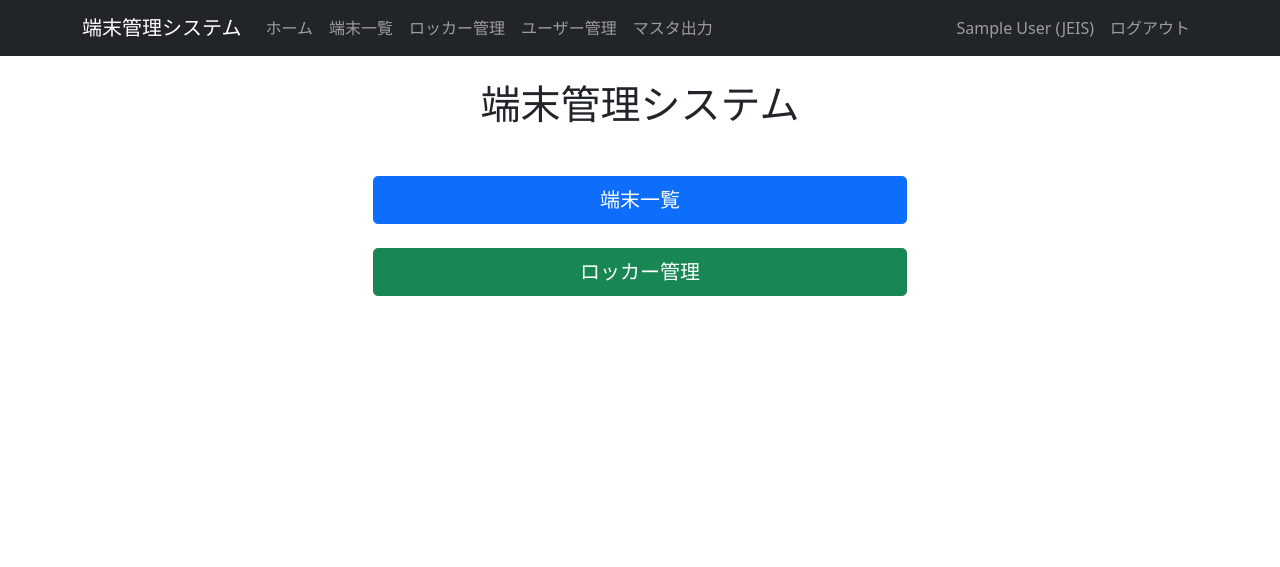
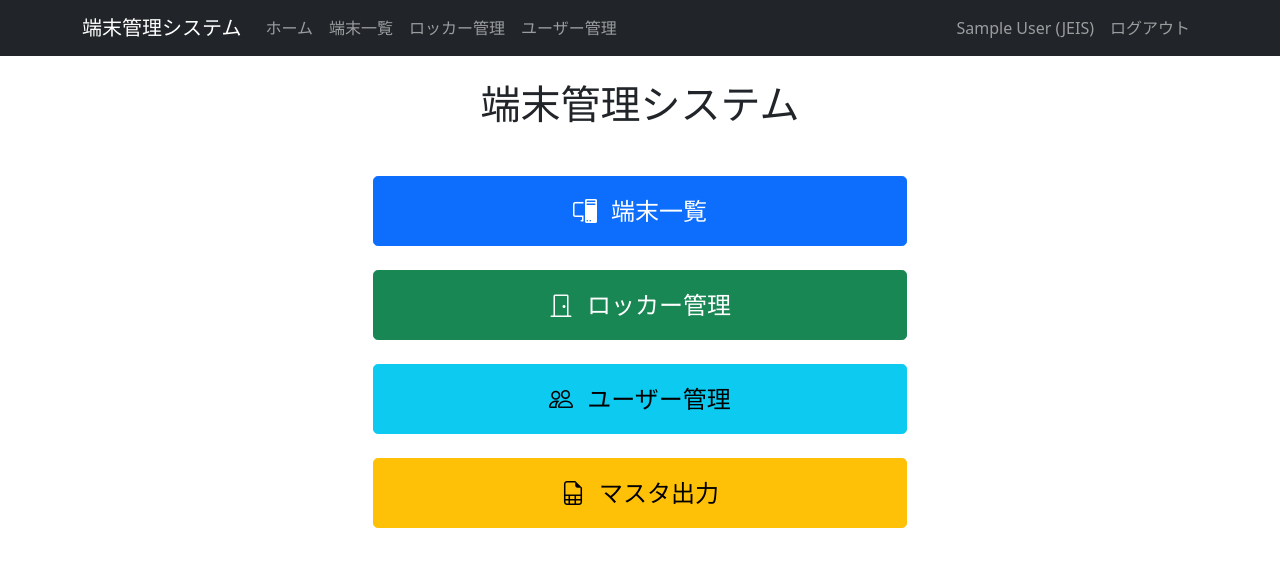
Before and after one commit to jmatsuyama/device_management, a Flask app: page / in a window 1280 px wide. Shown: the top 567 px of the page. Run offline with Flask 3, Linux system fonts and the light colour scheme; the visitor is signed in with stand-in values (Sample User, id 1); some libraries are stand-ins or nearby versions.

Commit message:
fix: ルーティングとテンプレートの修正
- マスタ出力のルート名を修正（master → master_output）
- ホーム画面のリンクを修正
- JEISユーザーのみマスタ出力機能を表示するように修正
- リダイレクト先のURLを修正

```diff
--- a/templates/base.html
+++ b/templates/base.html
@@ -28,9 +28,6 @@
                     </li>
                     <li class="nav-item">
                         <a class="nav-link" href="{{ url_for('users') }}">ユーザー管理</a>
-                    </li>
-                    <li class="nav-item">
-                        <a class="nav-link" href="{{ url_for('master') }}">マスタ出力</a>
                     </li>
                     {% endif %}
                 </ul>
--- a/templates/home.html
+++ b/templates/home.html
@@ -6,14 +6,39 @@
     <div class="row justify-content-center">
         <div class="col-md-6">
             <div class="d-grid gap-4">
+                {% if session.get('organization') == 'JEIS' %}
                 <a href="{{ url_for('devices') }}" class="btn btn-primary btn-lg">
+                    <i class="bi bi-pc-display"></i>
                     端末一覧
                 </a>
                 <a href="{{ url_for('lockers') }}" class="btn btn-success btn-lg">
+                    <i class="bi bi-door-closed"></i>
                     ロッカー管理
                 </a>
+                <a href="{{ url_for('users') }}" class="btn btn-info btn-lg">
+                    <i class="bi bi-people"></i>
+                    ユーザー管理
+                </a>
+                <a href="{{ url_for('master_output') }}" class="btn btn-warning btn-lg">
+                    <i class="bi bi-file-earmark-spreadsheet"></i>
+                    マスタ出力
+                </a>
+                {% endif %}
             </div>
         </div>
     </div>
 </div>
 {% endblock %}
+
+{% block extra_css %}
+<link rel="stylesheet" href="https://cdn.jsdelivr.net/npm/bootstrap-icons@1.7.2/font/bootstrap-icons.css">
+<style>
+.btn-lg {
+    font-size: 1.5rem;
+    padding: 1rem;
+}
+.bi {
+    margin-right: 0.5rem;
+}
+</style>
+{% endblock %}
```
